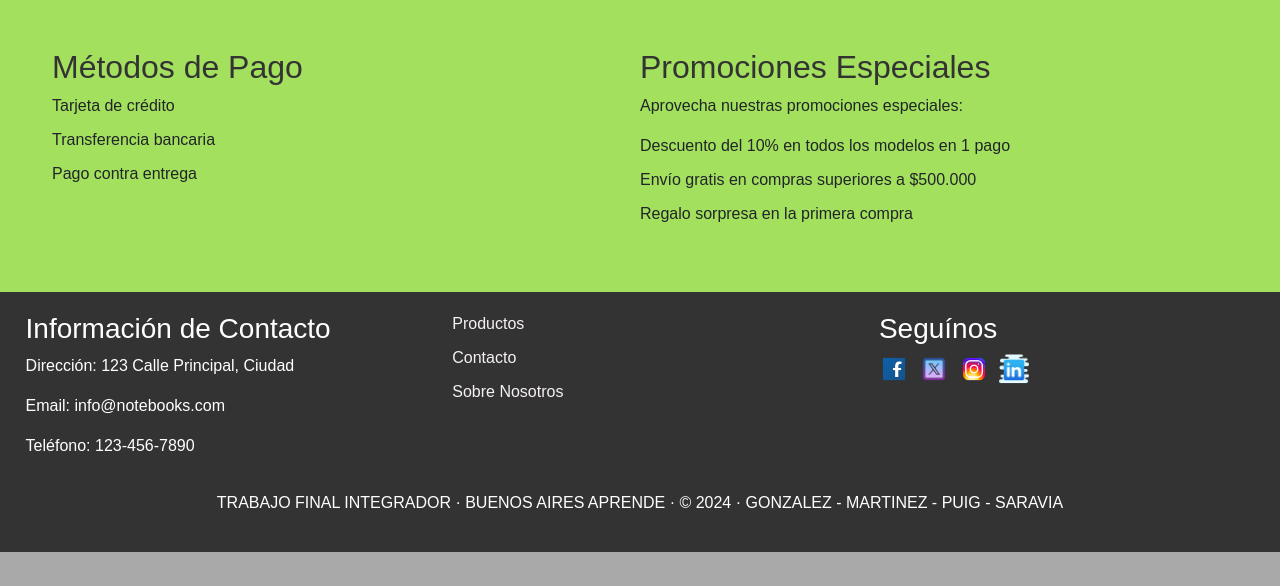
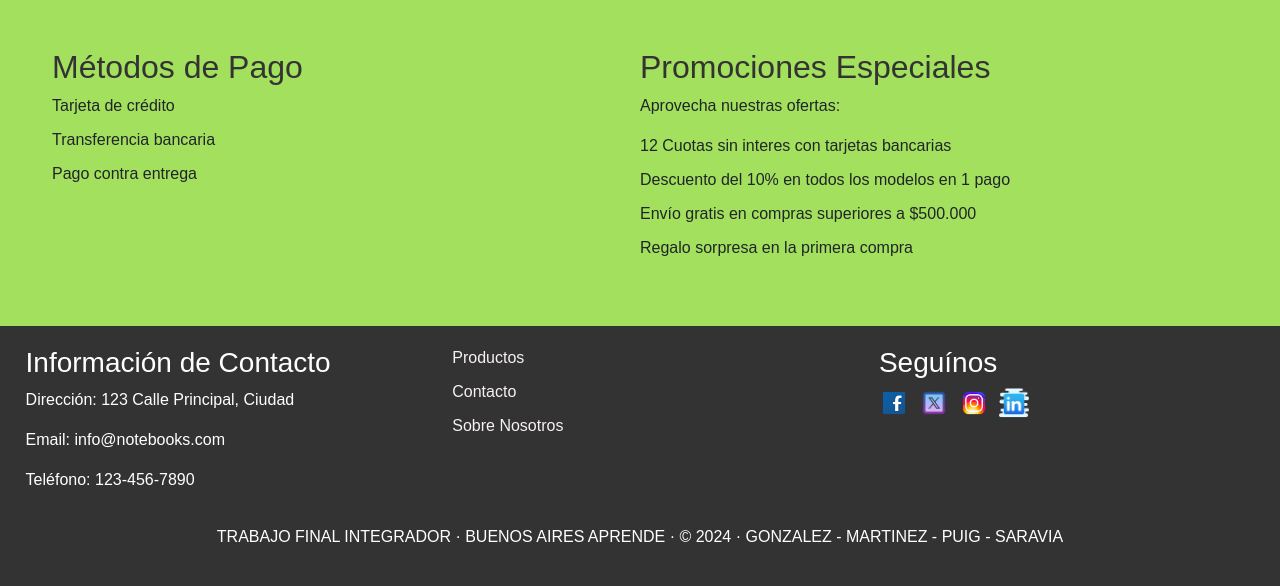
Before and after one commit to WDGonz/Trabajo-practico-cac2024, a plain HTML site: page index.html in a window 1280 px wide. Shown: the part 948-1534 px from the top of the page. Before the commit the page ends 1500 px from the top, so only its background shows below. Drawn offline with nearby package versions, Linux system fonts and the light colour scheme; a web font is replaced by a local one.

Commit message:
Update index.html
se corrige e ingresan elementos de texto en la seccion de metodos de pago y ofertas

```diff
--- a/index.html
+++ b/index.html
@@ -52,8 +52,9 @@
             </div>
             <div class="special-promotions">
                 <h2>Promociones Especiales</h2>
-                <p>Aprovecha nuestras promociones especiales:</p>
+                <p>Aprovecha nuestras ofertas:</p>
                 <ul>
+                    <li>12 Cuotas sin interes con tarjetas bancarias</li>
                     <li>Descuento del 10% en todos los modelos en 1 pago</li>
                     <li>Envío gratis en compras superiores a $500.000</li>
                     <li>Regalo sorpresa en la primera compra</li>
```
